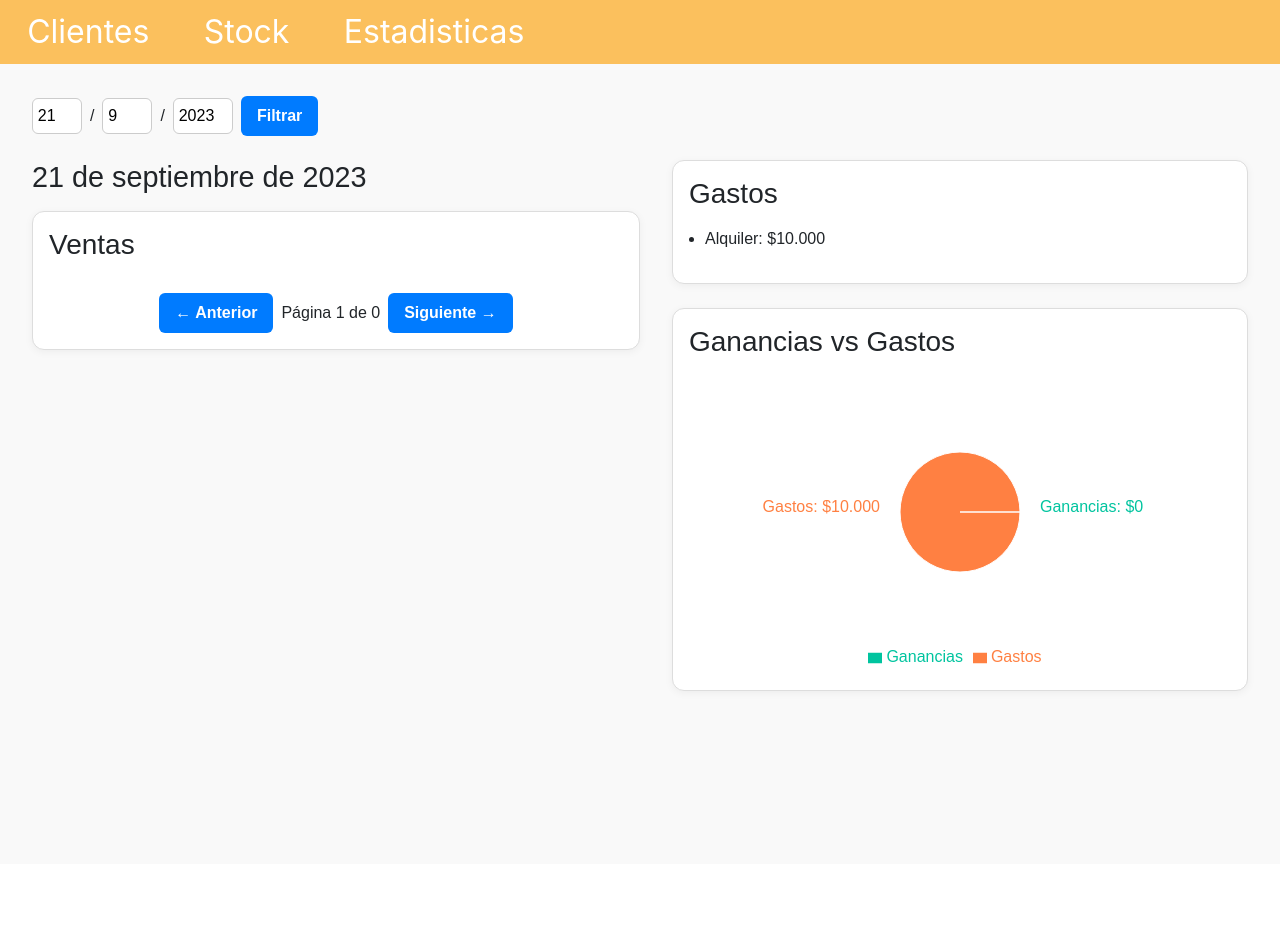
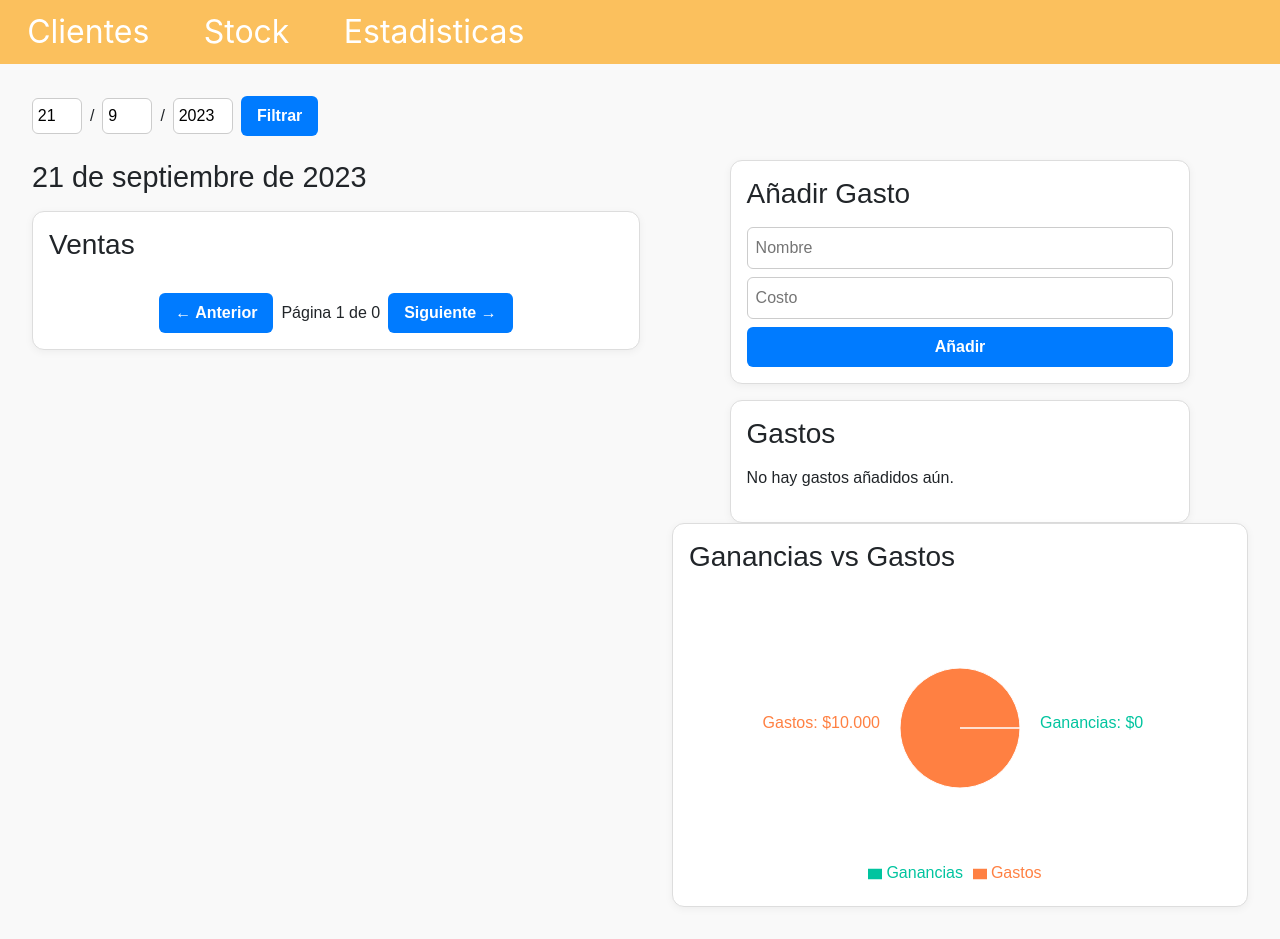
Before and after one commit to nicolasARB/Management-Software, a React (Create React App) app: page /Stats in a window 1280 px wide. Before the commit the page ends 864 px from the top, so only its background shows below. Built offline with nearby package versions, Linux system fonts and the light colour scheme.

Commit message:
Add files via upload

```diff
--- a/src/components/Databases.jsx
+++ b/src/components/Databases.jsx
@@ -15,7 +15,7 @@ export async function handleWriteFile(dirPath, content) {
     try {
         //console.log(content);
         const response = await window.electronAPI.invoke('writeFile', dirPath, content);
-      //  console.log(response);
+        //  console.log(response);
     } catch (error) {
         console.error('Error al escribir el archivo:', error);
     }
@@ -81,6 +81,11 @@ export default function Database() {
             } else {
                 handleWriteFile('C:/Users/Public/senddata.json', `{}`);
             }
+            if (statisticsfile) {
+                console.log("Found statistics.json");
+            } else {
+                handleWriteFile('C:/Users/Public/statistics.json', `[]`);
+            }
         }
     }, [files]);
     console.log(files);
--- a/src/components/Document.jsx
+++ b/src/components/Document.jsx
@@ -8,7 +8,7 @@ export default function Document() {
     const [DocumentDate, SetDate] = useState(null);
     const [WorkNumber, SetNumber] = useState('1');
     const [glassProps, SetProps] = useState({
-        "numsobre": "", "fecha": "", "type": "", "nombre": "", "address": "", "documentid": "", "phone": "", "Id": "" , "mail": "", "esf": "", "cil": "", "dip": "", "alt": "", "oi": "", "oicil": "", "od": "",
+        "numsobre": "", "fecha": "", "type": "", "nombre": "", "address": "", "documentid": "", "phone": "", "Id": "", "mail": "", "esf": "", "cil": "", "dip": "", "alt": "", "oi": "", "oicil": "", "od": "",
         "odcil": "", "armazon": "", "cristales": "", "dsc": "", "total": "", "sen": "", "saldo": "", "fechaprox": "", "pedidopara": "", "reparacion": ""
     });
     const [GetsentData, SetsentData] = useState({});
@@ -23,13 +23,24 @@ export default function Document() {
             const response = await Readfile("C:/Users/Public/documents.json");
             const documents = JSON.parse(response);
             SetAllDocuments(documents);
-            console.log(GetsentData.issobre);
-            console.log(GetsentData);
-            if (isSobre == false) {
-                console.log("mov");
-                SetNumber(documents.length + 3);
-                sobrenum = documents.length + 3;
-            }
+
+            let maxSobre = 0;
+
+            documents.forEach(doc => {
+                const ns = parseInt(doc.numsobre);
+                if (!isNaN(ns) && ns > maxSobre) {
+                    maxSobre = ns;
+                }
+            });
+
+
+            const nextSobre = maxSobre + 1;
+
+            SetNumber(nextSobre.toString());
+            sobrenum = nextSobre;
+
+            console.log("Próximo número de sobre:", nextSobre);
+
         } catch (error) {
             console.error('Error loading documents:', error);
         }
@@ -202,18 +213,19 @@ export default function Document() {
             const customers = JSON.parse(response);
 
             const customerToUpdateIndex = customers.findIndex(customer =>
-                customer.nombre === GetsentData.nombre
+                customer.Id === GetsentData.Id
             );
+            console.log(customerToUpdateIndex)
             if (customerToUpdateIndex !== -1) {
                 const updatedCustomer = {
                     ...customers[customerToUpdateIndex],
                     documents: [...customers[customerToUpdateIndex].documents, sobrenum]
                 };
                 customers[customerToUpdateIndex] = updatedCustomer;
-                // console.log(updatedCustomer);
+                console.log(updatedCustomer);
                 await handleWriteFile("C:/Users/Public/customers.json", JSON.stringify(customers));
 
-                //   console.log("Cliente actualizado:", updatedCustomer);
+                console.log("Cliente actualizado:", updatedCustomer);
             } else {
                 console.log("Cliente no encontrado.");
             }
@@ -355,13 +367,13 @@ export default function Document() {
             <div id="infodiv">
                 <img id="infologo" src={logo}></img>
                 <p>Av Federico Lacroze 3211.</p>
-                    <div className="margg">
-                <p>Lunes a Viernes</p>
+                <div className="margg">
+                    <p>Lunes a Viernes</p>
                 </div>
                 <div className="margg">
                     <p >10hs a 13hs y 15hs a 19hs.</p>
                 </div>
-               {/*  <div className="margg">
+                {/*  <div className="margg">
                     <p >15hs a 19hs</p>
                 </div>*/}
                 <p>Sábados de 10hs a 14hs.</p>
--- a/src/components/Statistics.jsx
+++ b/src/components/Statistics.jsx
@@ -47,6 +47,8 @@ const Button = ({ children, ...props }) => (
 export default function Statistics() {
   const today = new Date();
   const [DocumentsData, setDocumentsData] = useState([]);
+  const [expenses, setExpenses] = useState([]);
+  const [newExpense, setNewExpense] = useState({ nombre: '', cantidad: '' });
   const [filters, setFilters] = useState({
     dia: today.getDate().toString(),
     mes: (today.getMonth() + 1).toString(),
@@ -158,16 +160,7 @@ export default function Statistics() {
       .trim();
   };
 
-  function formatMoney(value) {
-    if (typeof value !== 'number') {
-      value = Number(value);
-      if (isNaN(value)) return '$0';
-    }
-    return '$' + value.toLocaleString('es-ES', {
-      minimumFractionDigits: 0,
-      maximumFractionDigits: 2
-    });
-  }
+
   function formatCurrency(value) {
     return '$' + Number(value).toLocaleString('es-ES', {
       minimumFractionDigits: 0,
@@ -216,6 +209,42 @@ export default function Statistics() {
     return 'Todas las ventas';
   };
 
+
+  const loadExpenses = async () => {
+    try {
+      const response = await Readfile("C:/Users/Public/statistics.json");
+      const saved = JSON.parse(response);
+      setExpenses(saved);
+    } catch (err) {
+      console.warn('No se pudo leer statistics.json. Se iniciará vacío.');
+      setExpenses([]);
+    }
+  };
+
+  const saveExpense = async (gasto) => {
+    const fecha = new Date();
+    const formattedDate = `${fecha.getDate().toString().padStart(2, '0')}/${(fecha.getMonth() + 1).toString().padStart(2, '0')}/${fecha.getFullYear()}`;
+
+    const nuevoGasto = {
+      ...gasto,
+      fecha: formattedDate
+    };
+
+    const actualizados = [...expenses, nuevoGasto];
+    setExpenses(actualizados);
+    await handleWriteFile("C:/Users/Public/statistics.json", JSON.stringify(actualizados, null, 2));
+  };
+
+  useEffect(() => {
+    loadExpenses();
+  }, []);
+
+  const handleAddExpense = () => {
+    if (!newExpense.nombre || !newExpense.cantidad) return;
+    saveExpense({ nombre: newExpense.nombre, cantidad: parseFloat(newExpense.cantidad) });
+    setNewExpense({ nombre: '', cantidad: '' });
+  };
+
   return (
     <div style={{ padding: '2rem', backgroundColor: '#f9f9f9', minHeight: '100vh', fontFamily: 'Arial, sans-serif' }}>
       {/* Filtros */}
@@ -248,6 +277,7 @@ export default function Statistics() {
 
 
       {/* Contenido principal dividido en 2 columnas */}
+
       <div style={{ display: 'flex', gap: '2rem' }}>
         <div style={{ display: "flex", flexDirection: "column", width: "50%" }}>
           <h1 style={{ fontSize: '1.8rem', marginBottom: '1rem' }}>{getTitleFromFilters()}</h1>
@@ -284,13 +314,50 @@ export default function Statistics() {
           </div>
 
         </div>
-        <div style={{ flex: 1 }}>
-          <Card style={{ marginBottom: '1.5rem' }}>
-            <h3 style={{ marginBottom: '1rem' }}>Gastos</h3>
-            <ul style={{ paddingLeft: '1rem' }}>
-              <li>Alquiler: $10.000</li>
-            </ul>
-          </Card>
+        <div style={{ display: "flex", flex: 1, justifyContent: "center", flexDirection: "column" }}>
+
+
+          <div style={{ display: 'flex', gap: '2rem', justifyContent: "center" }}>
+            {/* Columna derecha: Gastos */}
+            <div style={{ width: '80%' }}>
+              <Card>
+                <h3 style={{ marginBottom: '1rem' }}>Añadir Gasto</h3>
+                <div style={{ display: 'flex', flexDirection: 'column', gap: '0.5rem' }}>
+                  <input
+                    placeholder="Nombre"
+                    value={newExpense.nombre}
+                    onChange={e => setNewExpense(prev => ({ ...prev, nombre: e.target.value }))}
+                    style={{ padding: '0.5rem', borderRadius: '6px', border: '1px solid #ccc' }}
+                  />
+                  <input
+                    placeholder="Costo"
+                    type="number"
+                    value={newExpense.cantidad}
+                    onChange={e => setNewExpense(prev => ({ ...prev, cantidad: e.target.value }))}
+                    style={{ padding: '0.5rem', borderRadius: '6px', border: '1px solid #ccc' }}
+                  />
+                  <Button onClick={handleAddExpense}>Añadir</Button>
+                </div>
+              </Card>
+
+              {/* Lista de gastos */}
+              <Card style={{ marginTop: '1rem' }}>
+                <h3 style={{ marginBottom: '1rem' }}>Gastos</h3>
+                {expenses.length === 0 ? (
+                  <p>No hay gastos añadidos aún.</p>
+                ) : (
+                  <ul style={{ listStyle: 'none', padding: 0 }}>
+                    {expenses.map((g, index) => (
+                      <li key={index} style={{ display: 'flex', justifyContent: 'center', padding: '0.5rem 0' }}>
+                        <span>{g.nombre} </span>
+                        <span>${(g.cantidad)}</span>
+                      </li>
+                    ))}
+                  </ul>
+                )}
+              </Card>
+            </div>
+          </div>
 
           <Card>
             <h3 style={{ marginBottom: '1rem' }}>Ganancias vs Gastos</h3>
--- a/src/index.css
+++ b/src/index.css
@@ -67,7 +67,7 @@ code {
   margin-right: 3%;
   display: flex;
   align-items: flex-start;
-  justify-content: center;
+  justify-content: flex-start;
   flex-direction: column;
 }
 
@@ -162,7 +162,7 @@ code {
   padding: 0.5vw;
   width: 90%;
   height: 85%;
-    display: flex;
+  display: flex;
   flex-direction: column;
 }
 
@@ -172,6 +172,7 @@ code {
   height: 5%;
   font-size: small;
 }
+
 #customerdata div label input {
   /*text-align: center;*/
   display: inline;
@@ -270,7 +271,7 @@ code {
   margin-left: 0.5rem;
 }
 
-#crearabrir{
+#crearabrir {
   display: inline;
   width: 100%;
 }
```
Also changed, not shown: src/components/Customers.jsx (+48 -10 lines).
